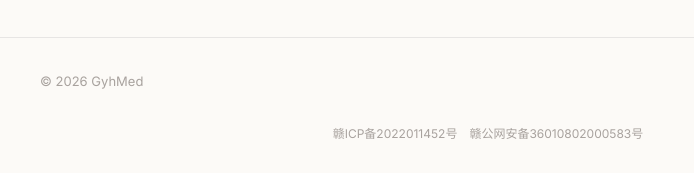
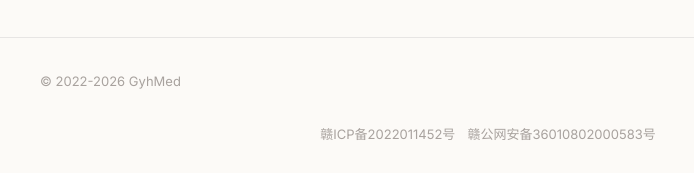
Before and after one commit to GyhMed/GyhMed.github.io, a plain HTML site: page index.html in a window 1280 px wide. Shown: the part 782-955 px from the top of the page, 152-846 px from the left. Drawn offline with nearby package versions, Linux system fonts and the light colour scheme.

Commit message:
Update footer copyright and record style

```diff
--- a/css/style.css
+++ b/css/style.css
@@ -577,7 +577,7 @@ img {
   flex-wrap: nowrap;
   text-align: center;
   font-family: var(--font-heading);
-  font-size: clamp(0.5625rem, 2.7vw, 0.75rem);
+  font-size: 0.8125rem;
   line-height: 1.5;
   color: var(--text-muted);
   white-space: nowrap;
--- a/index.html
+++ b/index.html
@@ -38,7 +38,7 @@
   <!-- ===== Footer ===== -->
   <footer class="site-footer" role="contentinfo">
     <div class="footer-inner">
-      <p class="footer-copy">&copy; 2026 GyhMed</p>
+      <p class="footer-copy">&copy; 2022-2026 GyhMed</p>
       <ul class="footer-links">
         <li><a href="#/about">About</a></li>
         <li><a href="#/blog">Blog</a></li>
```
